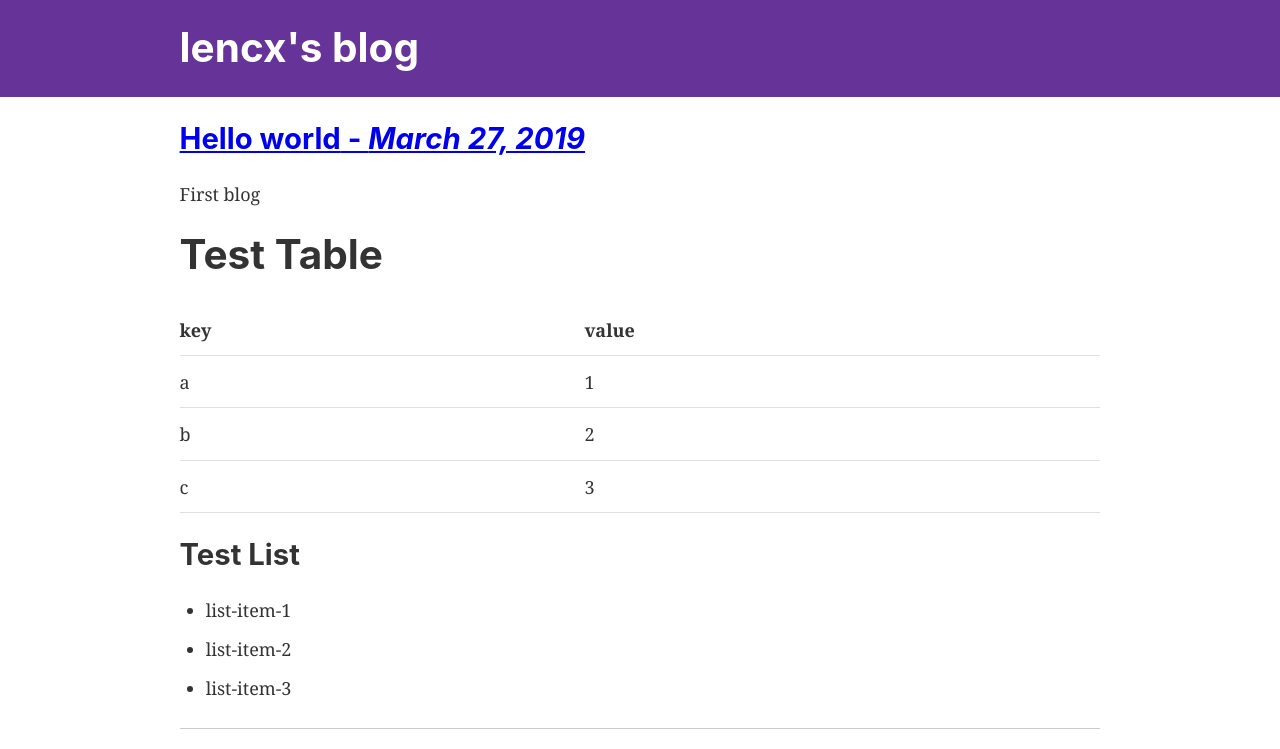
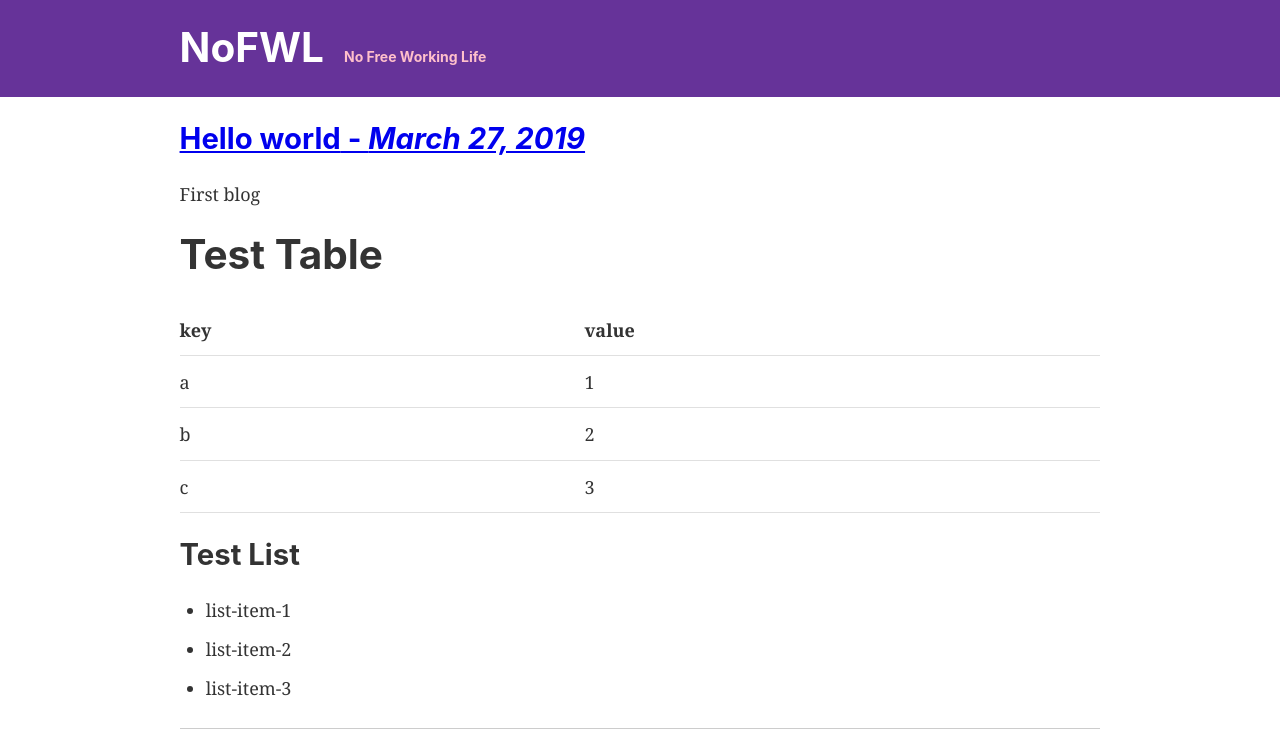
Before and after one commit to lencx/web, a Gatsby site: page / in a window 1280 px wide. Shown: the top 749 px of the page. Built offline with nearby package versions, Linux system fonts and the light colour scheme; Gatsby itself is replaced by a stand-in of ours; some packages are replaced by stand-ins of ours.

Commit message:
site rename

```diff
--- a/gatsby-config.js
+++ b/gatsby-config.js
@@ -1,7 +1,7 @@
 module.exports = {
   siteMetadata: {
-    title: `lencx's blog`,
-    description: `Kick off your next, great Gatsby project with this default starter. This barebones starter ships with the main Gatsby configuration files you might need.`,
+    title: `NoFWL`,
+    description: `No free working life`,
     author: `lencx`,
     social: {
       twitter: `lencx`
--- a/src/components/header.js
+++ b/src/components/header.js
@@ -2,7 +2,7 @@
 import PropTypes from "prop-types"
 import React from "react"
 
-const Header = ({ siteTitle }) => (
+const Header = ({ siteTitle, siteDesc }) => (
   <header
     style={{
       background: `rebeccapurple`,
@@ -24,7 +24,8 @@
             textDecoration: `none`,
           }}
         >
-          {siteTitle}
+          <span className="nofwl-title">{siteTitle}</span>
+          <span className="nofwl-desc">{siteDesc}</span>
         </Link>
       </h1>
     </div>
@@ -33,10 +34,12 @@
 
 Header.propTypes = {
   siteTitle: PropTypes.string,
+  siteDesc: PropTypes.string,
 }
 
 Header.defaultProps = {
   siteTitle: ``,
+  siteDesc: ``,
 }
 
 export default Header
--- a/src/components/layout.css
+++ b/src/components/layout.css
@@ -620,3 +620,13 @@
     font-size: 100%;
   }
 }
+
+/* nofwl css */
+.nofwl-title {
+  margin-right: 20px;
+}
+.nofwl-desc {
+  font-size: 14px;
+  color: pink;
+  text-transform: capitalize;
+}
--- a/src/components/layout.js
+++ b/src/components/layout.js
@@ -19,13 +19,16 @@
         site {
           siteMetadata {
             title
+            description
           }
         }
       }
     `}
-    render={data => (
+    render={data => {
+      const { title, description } = data.site.siteMetadata;
+      return (
         <>
-        <Header siteTitle={data.site.siteMetadata.title} />
+          <Header siteTitle={title} siteDesc={description} />
           <div
             style={{
               margin: `0 auto`,
@@ -42,7 +45,8 @@
             </footer>
           </div>
         </>
-    )}
+      )
+    }}
   />
 )
 
--- a/src/pages/index.js
+++ b/src/pages/index.js
@@ -32,12 +32,12 @@
 }
 
 export default BlogIndex;
-
 export const pageQuery = graphql`
   query {
     site {
       siteMetadata {
         title
+        description
       }
     }
 
```
Lines whose indentation alone changed are shown as unchanged.
